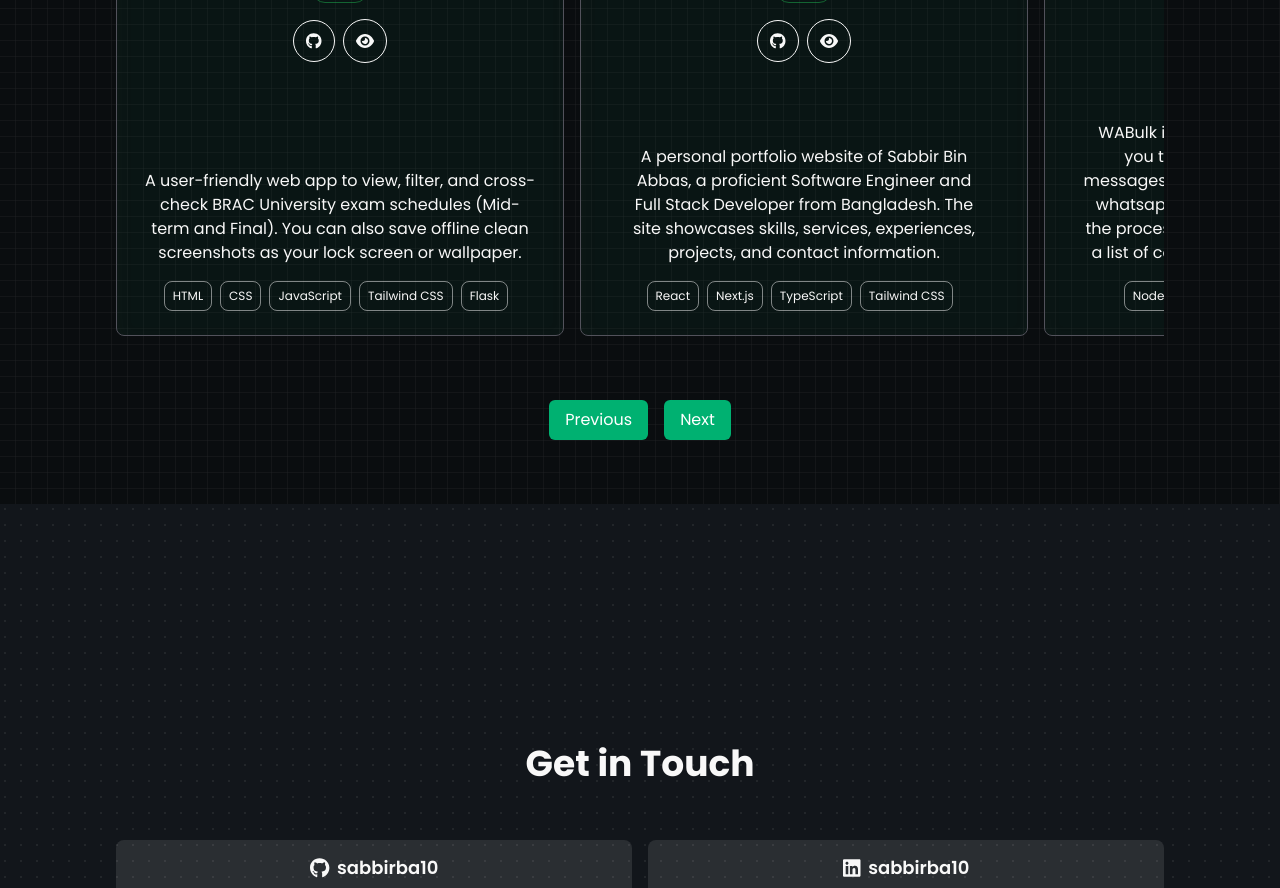
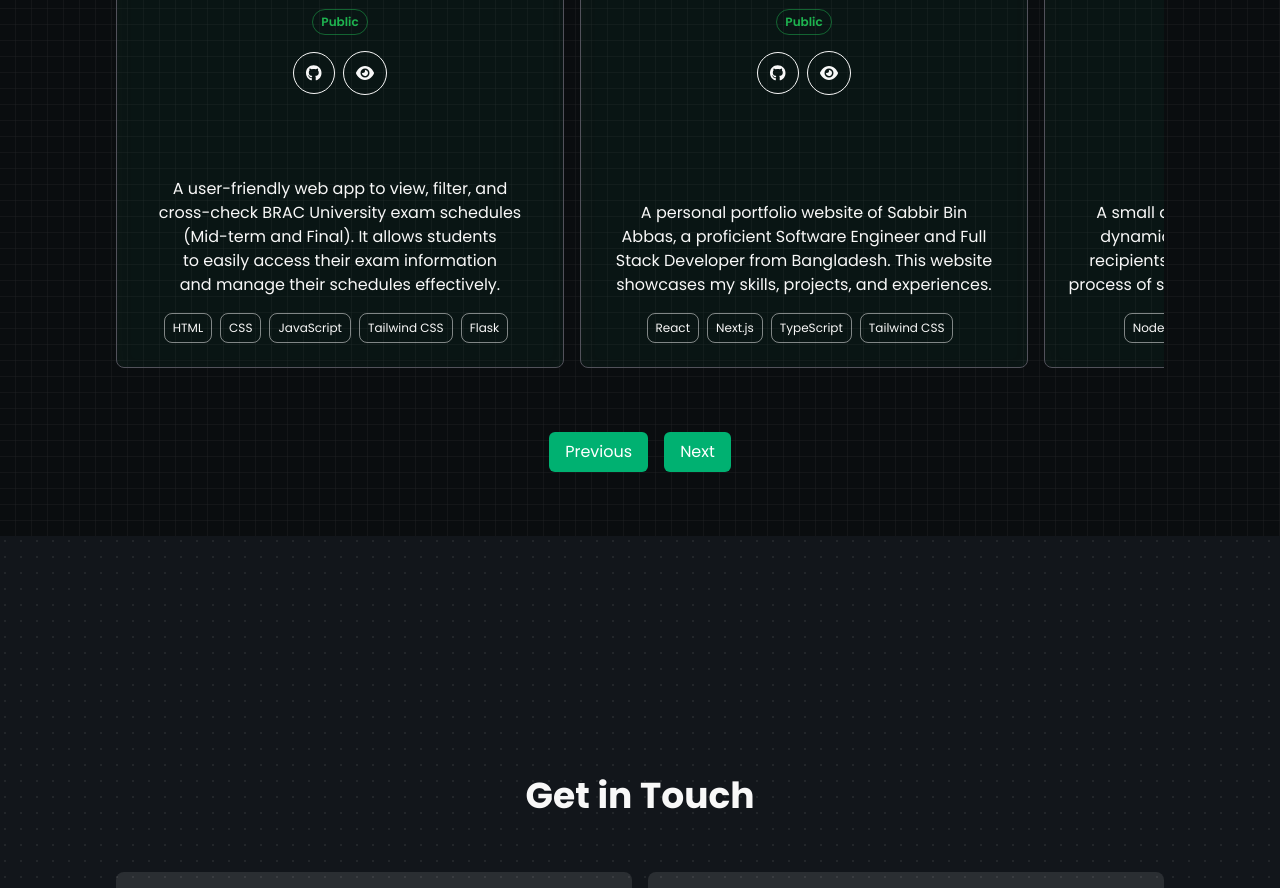
Before and after one commit to sabbirba/sabbirba, a Next.js app: page / in a window 1280 px wide. Shown: the part 4100-4988 px from the top of the page. Built offline with nearby package versions, Linux system fonts and the light colour scheme; what tailwindcss-debug-screens would draw is missing.

Commit message:
Update project descriptions for clarity and enhance HomeSection3 layout

```diff
--- a/src/components/home/Section3.tsx
+++ b/src/components/home/Section3.tsx
@@ -12,6 +12,7 @@ const HomeSection3 = ({ id }: { id: string }) => {
       id={id}
     >
       <ConstrainedBox classNames="p-4 py-16">
+        <div className="mb-8" />
         <SectionTitle>Experiences</SectionTitle>
 
         <Timeline
--- a/src/data/projects.ts
+++ b/src/data/projects.ts
@@ -5,7 +5,7 @@ const projects: IProjectItem[] = [
     id: "bracu-exam-web-app",
     title: "BRACU Exam Web App",
     description:
-      "A user-friendly web app to view, filter, and cross-check BRAC University exam schedules (Mid-term and Final). You can also save offline clean screenshots as your lock screen or wallpaper.",
+      "A user-friendly web app to view, filter, and cross-check BRAC University exam schedules (Mid-term and Final). It allows students to easily access their exam information and manage their schedules effectively.",
     icon: "/skills/javascript.svg",
     repoType: RepoType.Public,
     projectType: ProjectType.Personal,
@@ -17,7 +17,7 @@ const projects: IProjectItem[] = [
     id: "portfolio-website",
     title: "Portfolio Website",
     description:
-      "A personal portfolio website of Sabbir Bin Abbas, a proficient Software Engineer and Full Stack Developer from Bangladesh. The site showcases skills, services, experiences, projects, and contact information.",
+      "A personal portfolio website of Sabbir Bin Abbas, a proficient Software Engineer and Full Stack Developer from Bangladesh. This website showcases my skills, projects, and experiences.",
     icon: "/skills/react.svg",
     repoType: RepoType.Public,
     projectType: ProjectType.Personal,
@@ -29,7 +29,7 @@ const projects: IProjectItem[] = [
     id: "whatsapp-bulk",
     title: "WhatsApp Bulk Messaging",
     description:
-      "WABulk is a Node.js application that allows you to send personalized WhatsApp messages to multiple recipients at once using whatsapp-web.js. This tool helps automate the process of sending dynamic messages to a list of contacts, saving you time and effort.",
+      "A small application that allows you to send dynamic WhatsApp messages to multiple recipients at once which helps automate the process of sending messages to a list of contacts.",
     icon: "/skills/nodejs.svg",
     repoType: RepoType.Public,
     projectType: ProjectType.Personal,
```
